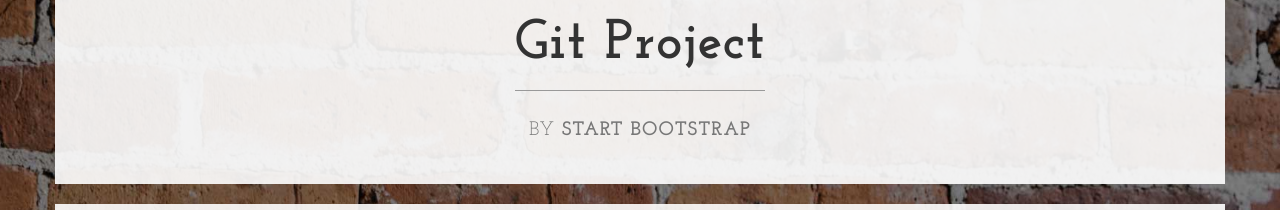
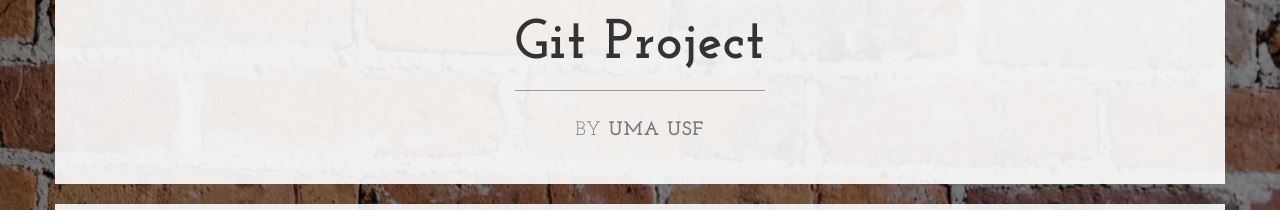
Before and after one commit to umadusf/Gitwebservices, a plain HTML site: page index.html in a window 1280 px wide. Shown: the part 900-1110 px from the top of the page. Drawn offline with nearby package versions, Linux system fonts and the light colour scheme.

Commit message:
changed items after carousel

```diff
--- a/index.html
+++ b/index.html
@@ -112,7 +112,7 @@
                     <hr class="tagline-divider">
                     <h2>
                         <small>By
-                            <strong>Start Bootstrap</strong>
+                            <strong>Uma usf</strong>
                         </small>
                     </h2>
                 </div>
```
